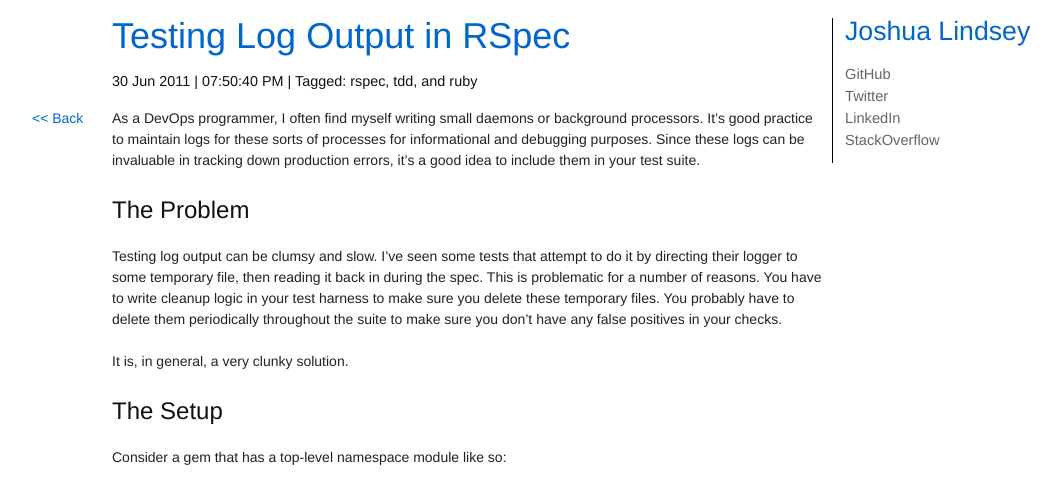
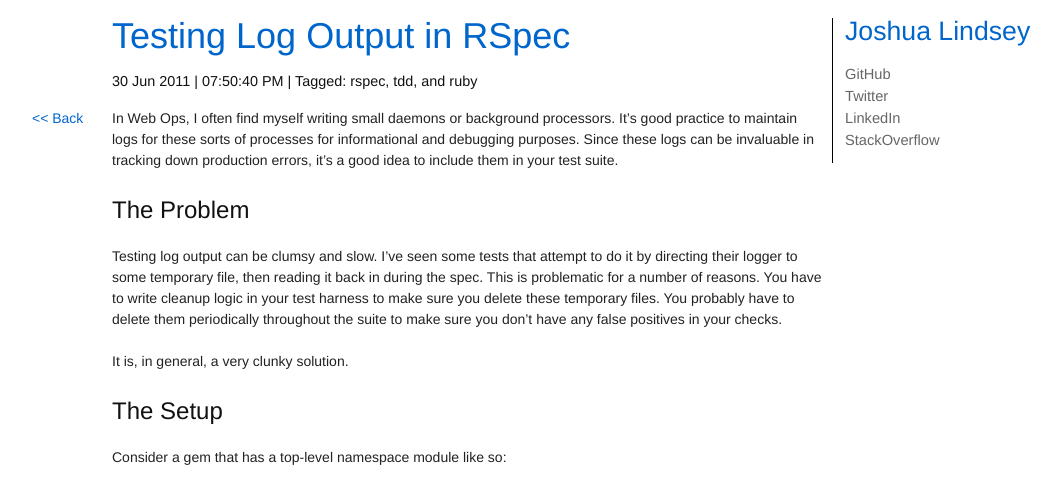
Before and after one commit to jlindsey/blog, a Jekyll site: the page built from _posts/2011-06-30-testing-log-output-in-rspec.markdown, in a window 1280 px wide. Shown: the top 487 px of the page, without its empty margins (53-1114 px from the left). Built offline with Jekyll 4.4.1, drawn with Linux system fonts in a browser that asks for light colours; Markdown is read by kramdown in place of the engine named in the settings; comment, search, counter and statistics services are not loaded.

Commit message:
Dallas sez: I hate Devops

```diff
--- a/_posts/2011-06-30-testing-log-output-in-rspec.markdown
+++ b/_posts/2011-06-30-testing-log-output-in-rspec.markdown
@@ -9,9 +9,9 @@
   - ruby
 ---
 
-As a DevOps programmer, I often find myself writing small daemons or background processors. It's good practice to
-maintain logs for these sorts of processes for informational and debugging purposes. Since these logs can be
-invaluable in tracking down production errors, it's a good idea to include them in your test suite.
+In Web Ops, I often find myself writing small daemons or background processors. It's good practice to maintain logs
+for these sorts of processes for informational and debugging purposes. Since these logs can be invaluable in
+tracking down production errors, it's a good idea to include them in your test suite.
 
 ## The Problem
 
```
